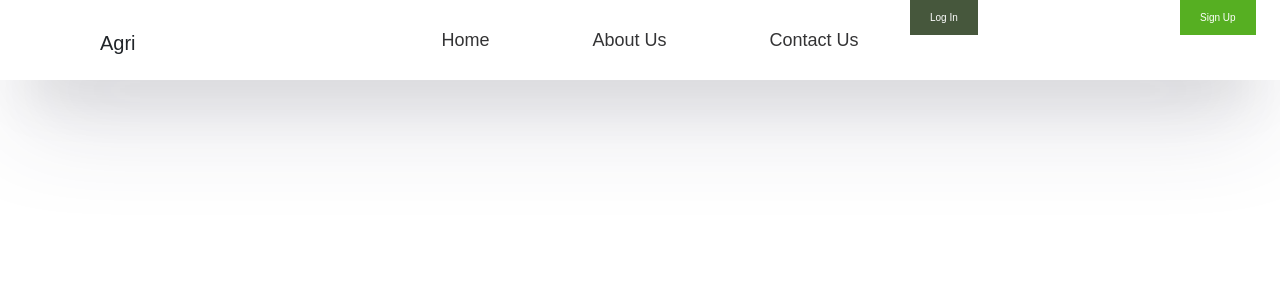
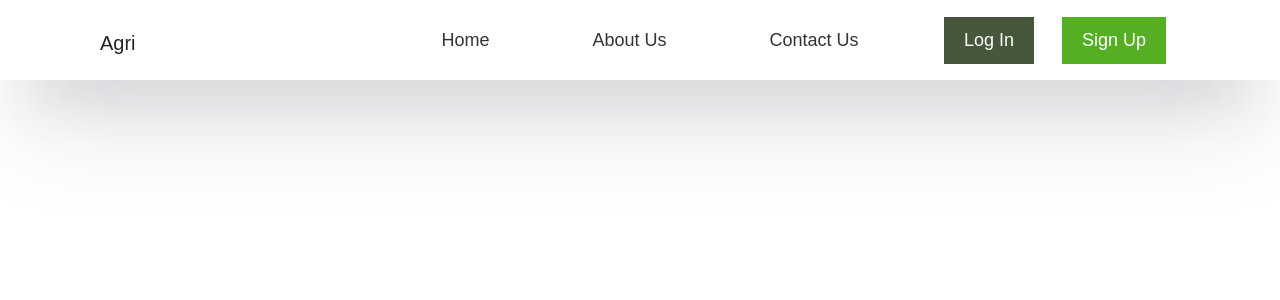
Before and after one commit to anysa-kharel/Project-Agri, a React (Create React App) app: page / in a window 1280 px wide. Shown: the top 300 px of the page. Built offline with nearby package versions, Linux system fonts and the light colour scheme.

Commit message:
Navbar created

```diff
--- a/src/Component/NavBar.css
+++ b/src/Component/NavBar.css
@@ -46,7 +46,7 @@
 .menus ul{
     height: 8rem;
     display: flex;
-    justify-content: space-around;
+    justify-content:space-around;
     align-items: center;
 }
 
@@ -67,8 +67,19 @@
   }
 
 
+  .buttons
+  {
+    grid-column: 4/5;
+  }
 
-  .button1 button{
+  .buttons ul{
+    height: 8rem;
+    display: flex;
+    justify-content: space-around;
+    align-items: center;
+  }
+
+  .primary{
     background-color: #46573c;
     display:grid;
     border: none;
@@ -77,10 +88,10 @@
     text-align: center;
     text-decoration: none;
     display: inline-block;
-    font-size: 10px;
+    font-size: 1.8rem;
   }
 
-  .button2 button{
+  .secondary{
     background-color: #56af22;
     border: none;
     color: white;
@@ -88,5 +99,5 @@
     text-align: center;
     text-decoration: none;
     display: inline-block;
-    font-size: 10px;
+    font-size: 1.8rem;
   }
--- a/src/Component/NavBar.js
+++ b/src/Component/NavBar.js
@@ -25,23 +25,18 @@ const NavBar = (props) =>
     </div>
 
     { /* Buttons */ }
-  <div className="button1">
+    <div className="buttons">
+<ul>
+  <li>
+  <button type="button" class="primary" >Log In</button>
+  </li>
+  <li>
+  <button type="button" class="secondary"  >Sign Up</button>
+  </li>
 
-      <button type="button"  >Log In</button>
+</ul>
 
-      </div>
-
-    <div className="button2">
-
-    <button type="button"  >Sign Up</button>
-
-  </div>
-
-
-
-
-
-
+</div>
 
     </nav>
          </>
```
